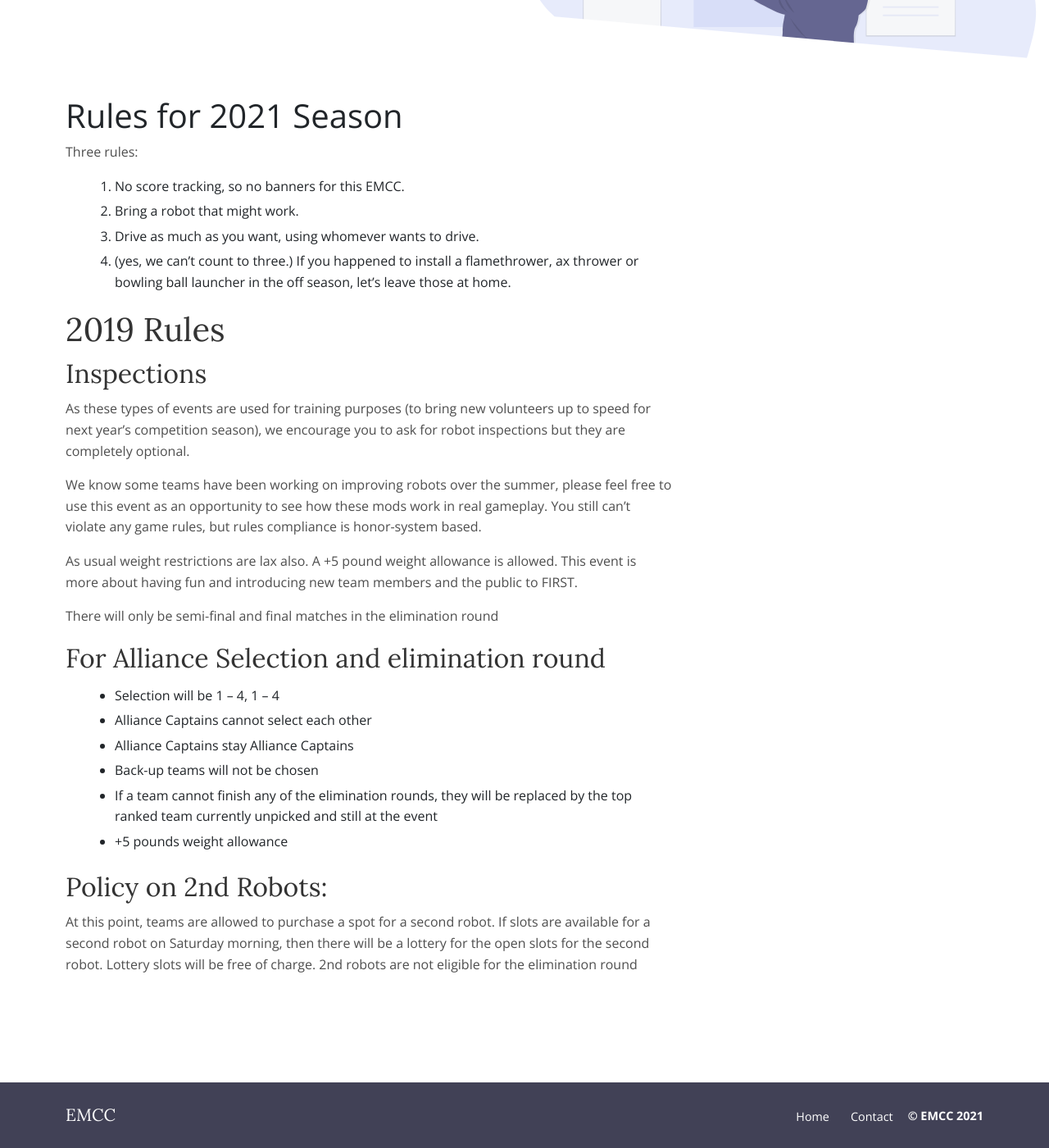
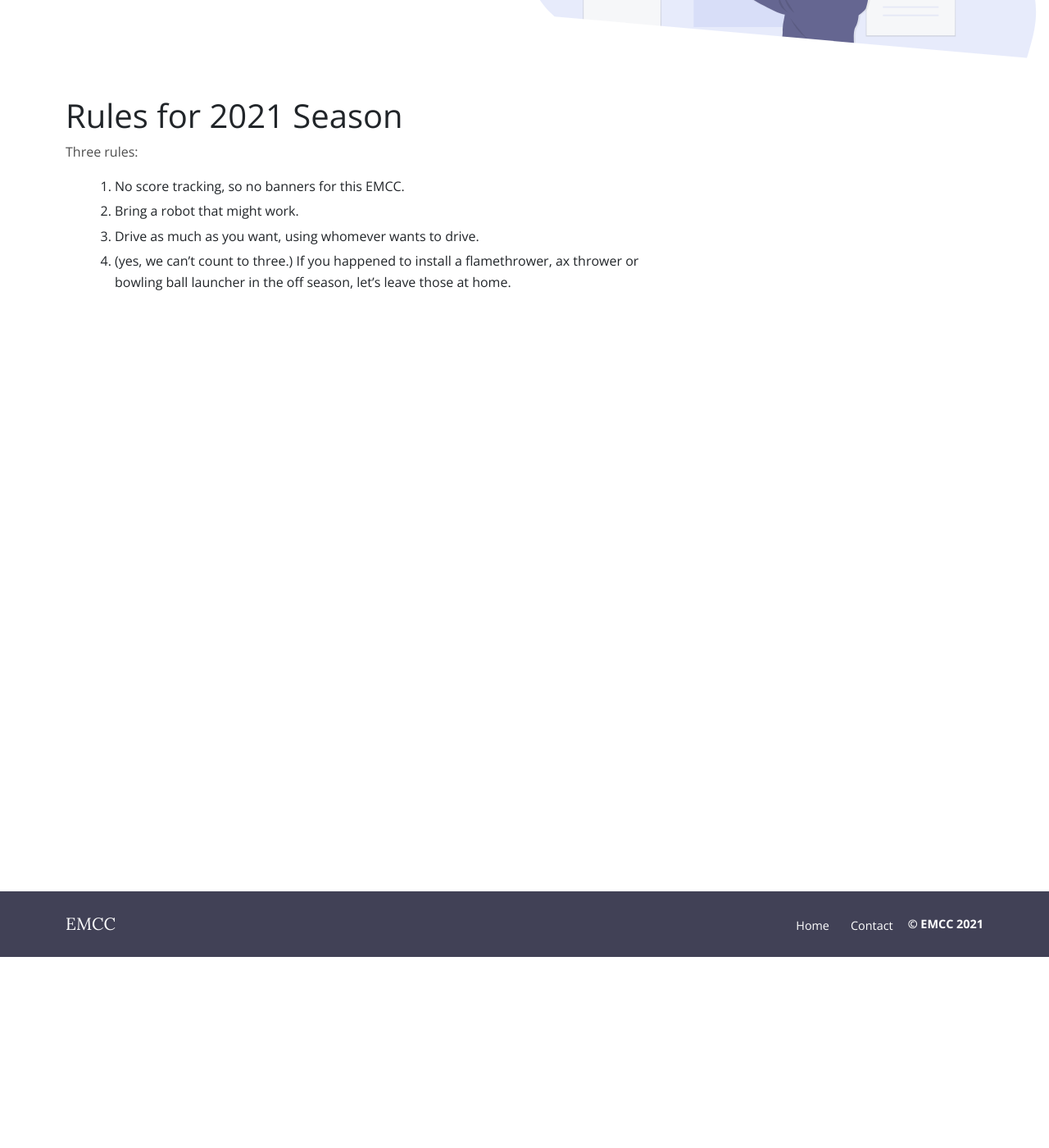
Before and after one commit to em-cc/em-cc.github.io, a Jekyll site: the page built from _omniwidgets/rules.md, in a window 1280 px wide and 1400 px high, scrolled down 233 px. Shown: the whole window at 82% size. Built offline with Jekyll 4.4.1, drawn with Linux system fonts in a browser that asks for light colours.

```diff
--- a/_omniwidgets/rules.md
+++ b/_omniwidgets/rules.md
@@ -9,29 +9,3 @@ Three rules:
 2. Bring a robot that might work.
 3. Drive as much as you want, using whomever wants to drive.
 4. (yes, we can’t count to three.) If you happened to install a flamethrower, ax thrower or bowling ball launcher in the off season, let’s leave those at home.
-
-
-# 2019 Rules
-
-## Inspections
-
-As these types of events are used for training purposes (to bring new volunteers up to speed for next year’s competition season), we encourage you to ask for robot inspections but they are completely optional.
-
-We know some teams have been working on improving robots over the summer, please feel free to use this event as an opportunity to see how these mods work in real gameplay.  You still can’t violate any game rules, but rules compliance is honor-system based.
-
-As usual weight restrictions are lax also.  A +5 pound weight allowance is allowed.  This event is more about having fun and introducing new team members and the public to FIRST.
-
-There will only be semi-final and final matches in the elimination round
-
-## For Alliance Selection and elimination round
-
-*    Selection will be 1 – 4, 1 – 4
-*    Alliance Captains cannot select each other
-*    Alliance Captains stay Alliance Captains
-*    Back-up teams will not be chosen
-*    If a team cannot finish any of the elimination rounds, they will be replaced by the top ranked team currently unpicked and still at the event
-*    +5 pounds weight allowance
-
-## Policy on 2nd Robots:
-
-At this point, teams are allowed to purchase a spot for a second robot. If slots are available for a second robot on Saturday morning, then there will be a lottery for the open slots for the second robot. Lottery slots will be free of charge. 2nd robots are not eligible for the elimination round
```
Also changed, not shown: faqs.md (+1 -6 lines), index.html (+5 -4 lines), registration.md (+1 -1 lines).
